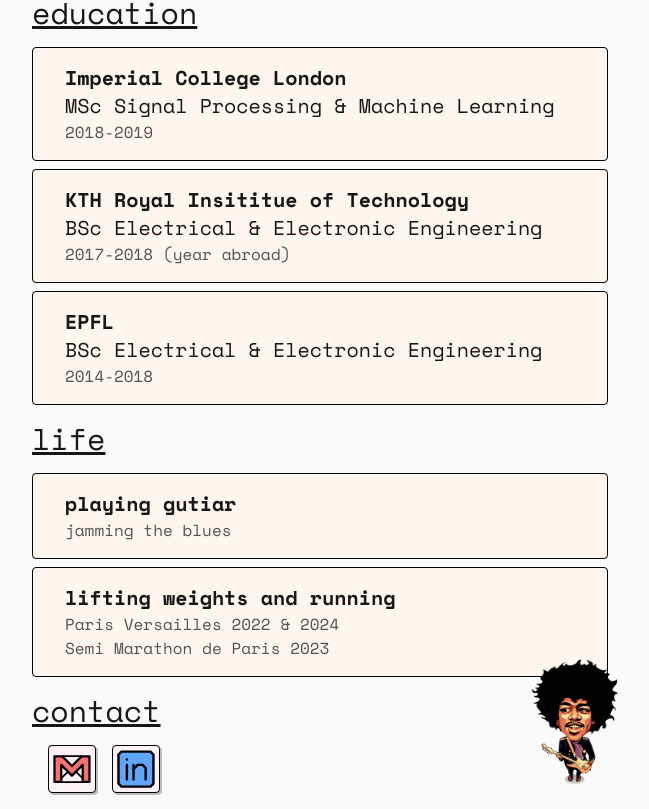
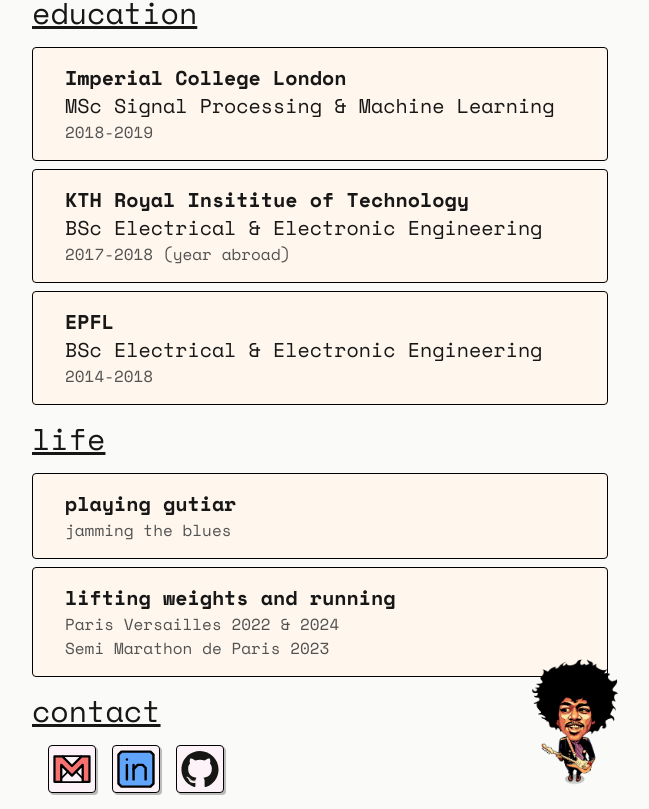
Before and after one commit to adityagarga/adityagarga.github.io, a React (Vite) app: page / in a window 1280 px wide. Shown: the part 1421-2230 px from the top of the page, without its empty margins (320-969 px from the left). Built offline with nearby package versions, Linux system fonts and the light colour scheme.

Commit message:
added github

```diff
--- a/src/ContactSection.tsx
+++ b/src/ContactSection.tsx
@@ -3,13 +3,15 @@
 
 const ContactSection = () => {
     const handleEmailClick = () => {
-        // Create a new email to the specified address
         window.location.href = 'mailto:adityagargawork@gmail.com';
     };
 
     const handleLinkedInClick = () => {
-        // Redirect to the LinkedIn profile
         window.open('https://linkedin.com/in/aditya-garga', '_blank');
+    };
+
+    const handleGitHubClick = () => {
+        window.open('https://github.com/adityagarga', '_blank');
     };
 
     return (
@@ -25,6 +27,9 @@
                     <Button onClick={handleLinkedInClick}>
                         <Icon icon={'Linkedin'} />
                     </Button>
+                    <Button onClick={handleGitHubClick}>
+                        <Icon icon={'Github'} />
+                    </Button>
                 </div>
             </section>
         </>
```
